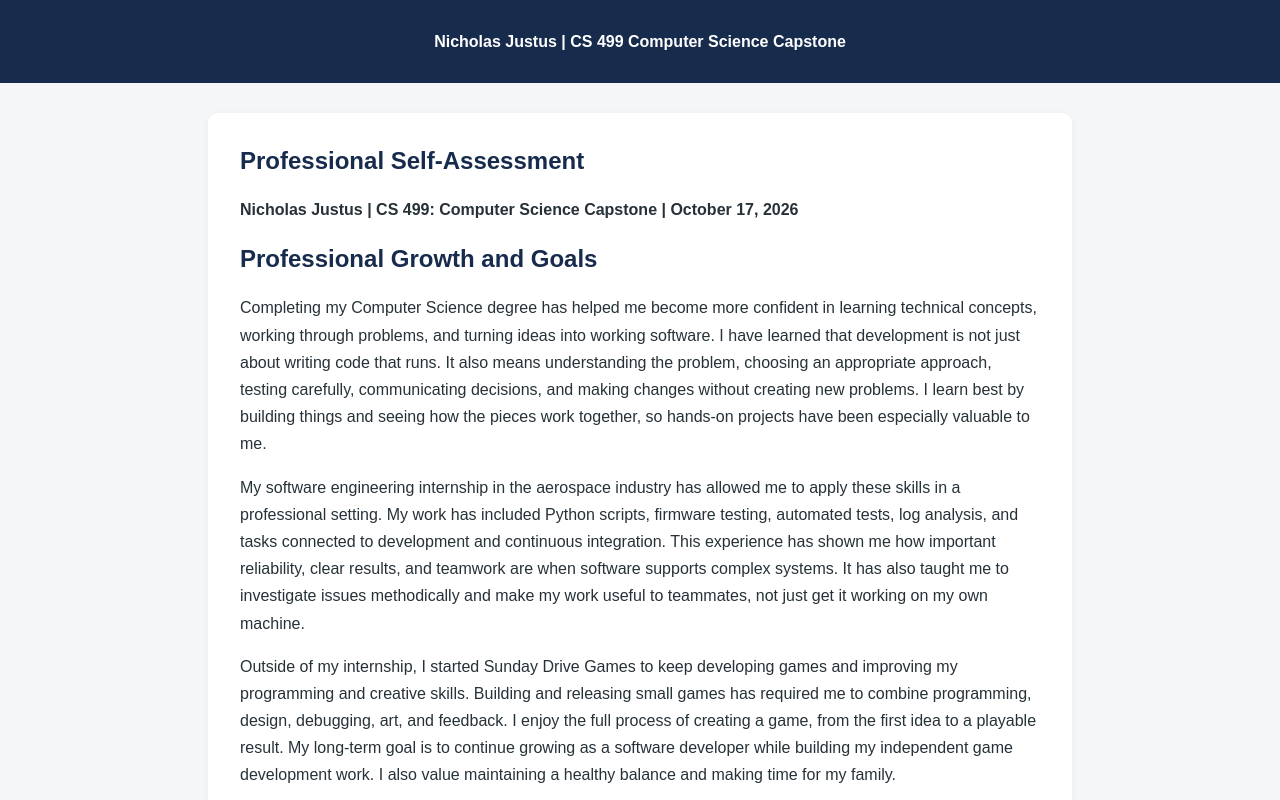
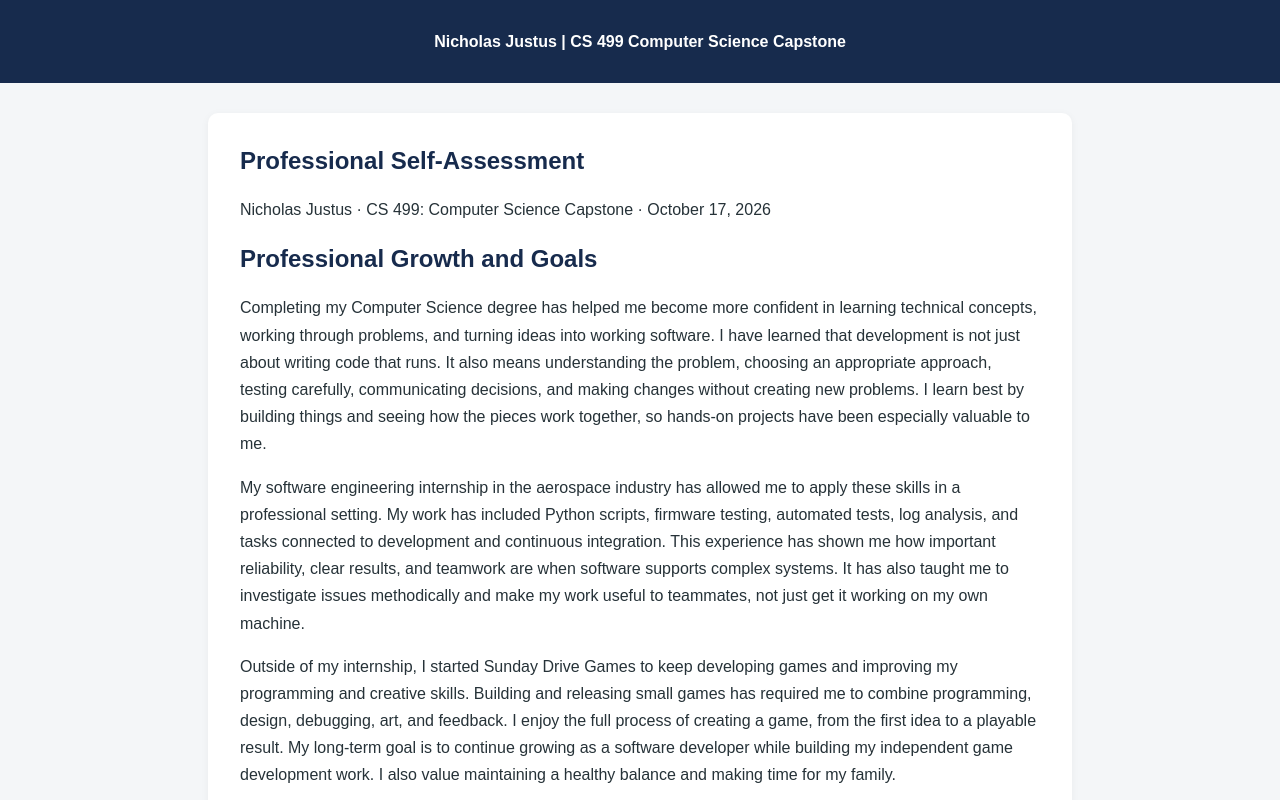
Before and after one commit to NicholasJustus/NicholasJustus.github.io, a plain HTML site: page professional-self-assessment.html in a window 1280 px wide. Shown: the top 800 px of the page. Drawn offline with Linux system fonts and the light colour scheme.

Commit message:
Fix self-assessment metadata formatting

```diff
--- a/professional-self-assessment.html
+++ b/professional-self-assessment.html
@@ -4,7 +4,7 @@
 <style>
 *{box-sizing:border-box}body{margin:0;font-family:Arial,sans-serif;line-height:1.7;color:#263238;background:#f4f6f8}header{background:#172b4d;color:white;padding:28px 20px;text-align:center}main{max-width:900px;margin:30px auto;padding:0 18px}article{background:white;padding:32px;border-radius:10px;box-shadow:0 2px 8px #0000000d}h1,h2,h3{line-height:1.3;color:#172b4d}h1{margin-top:0}a{color:#1759a6}.back{display:inline-block;margin-top:22px}@media(max-width:600px){article{padding:20px}}
 </style></head><body><header><strong>Nicholas Justus | CS 499 Computer Science Capstone</strong></header><main><article><h1>Professional Self-Assessment</h1>
-<p><strong>Nicholas Justus | CS 499: Computer Science Capstone | October 17, 2026</strong></p>
+<p>Nicholas Justus · CS 499: Computer Science Capstone · October 17, 2026</p>
 <h2>Professional Growth and Goals</h2>
 <p>Completing my Computer Science degree has helped me become more confident in learning technical concepts, working through problems, and turning ideas into working software. I have learned that development is not just about writing code that runs. It also means understanding the problem, choosing an appropriate approach, testing carefully, communicating decisions, and making changes without creating new problems. I learn best by building things and seeing how the pieces work together, so hands-on projects have been especially valuable to me.</p>
 <p>My software engineering internship in the aerospace industry has allowed me to apply these skills in a professional setting. My work has included Python scripts, firmware testing, automated tests, log analysis, and tasks connected to development and continuous integration. This experience has shown me how important reliability, clear results, and teamwork are when software supports complex systems. It has also taught me to investigate issues methodically and make my work useful to teammates, not just get it working on my own machine.</p>
```
